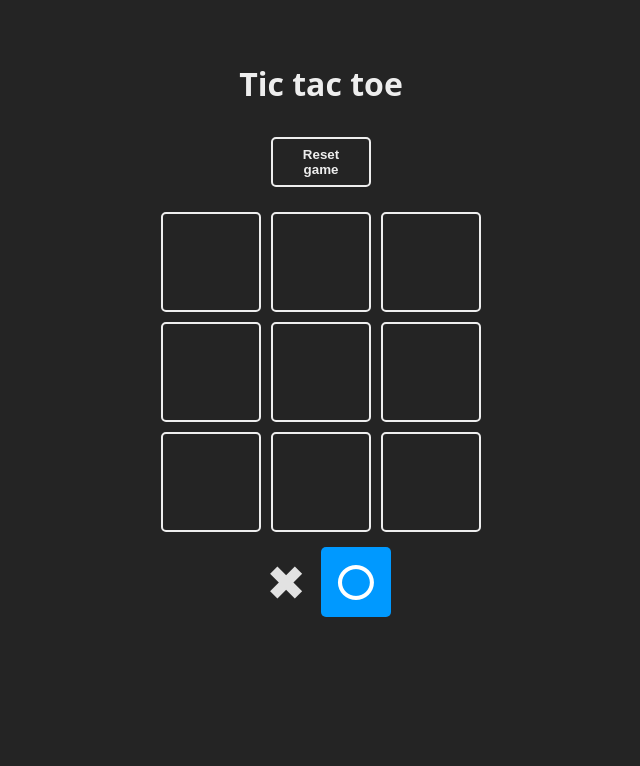
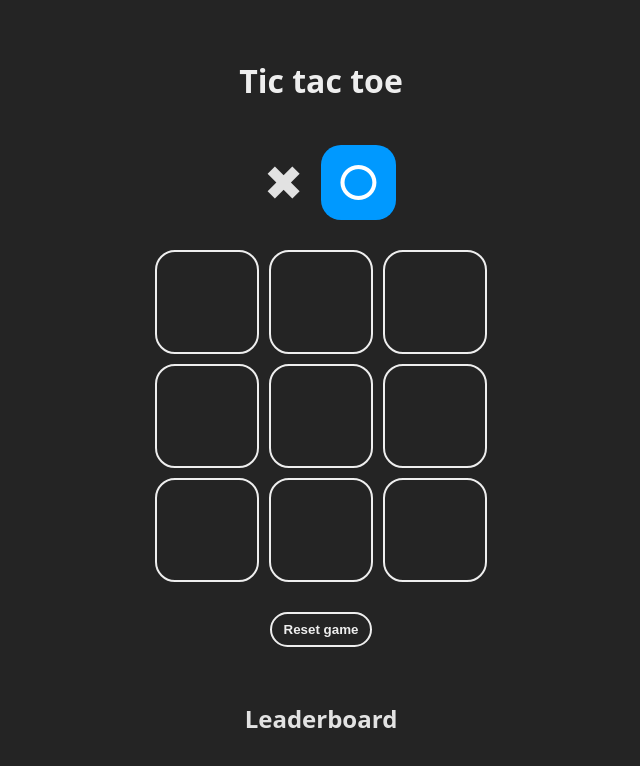
Before and after one commit to bautista225/tic-tac-toe, a React (Vite) app: page / in a window 1280 px wide. Shown: the top 766 px of the page, without its empty margins (319-959 px from the left). Built offline with nearby package versions, Linux system fonts and the light colour scheme.

Commit message:
Refactoring css

```diff
--- a/src/App.css
+++ b/src/App.css
@@ -1,41 +1,6 @@
-#root {
-  max-width: 1280px;
-  margin: 0 auto;
-  padding: 2rem;
-  text-align: center;
+.app {
+  display: flex;
+  flex-direction: column;
+  justify-content: center;
+  align-items: center;
 }
-
-.logo {
-  height: 6em;
-  padding: 1.5em;
-  will-change: filter;
-}
-.logo:hover {
-  filter: drop-shadow(0 0 2em #646cffaa);
-}
-.logo.react:hover {
-  filter: drop-shadow(0 0 2em #61dafbaa);
-}
-
-@keyframes logo-spin {
-  from {
-    transform: rotate(0deg);
-  }
-  to {
-    transform: rotate(360deg);
-  }
-}
-
-@media (prefers-reduced-motion: no-preference) {
-  a:nth-of-type(2) .logo {
-    animation: logo-spin infinite 20s linear;
-  }
-}
-
-.card {
-  padding: 2em;
-}
-
-.read-the-docs {
-  color: #888;
-}
--- a/src/App.jsx
+++ b/src/App.jsx
@@ -1,8 +1,14 @@
+import { Stats } from "./components/Stats";
+import { TicTacToeBoard } from "./components/TicTacToeBoard";
 import "./App.css";
-import { TicTacToeBoard } from "./components/TicTacToeBoard";
 
 function App() {
-  return <TicTacToeBoard />;
+  return (
+    <div className="app">
+      <TicTacToeBoard />
+      <Stats />
+    </div>
+  );
 }
 
 export default App;
--- a/src/components/Cell.jsx
+++ b/src/components/Cell.jsx
@@ -1,12 +1,10 @@
-export const Cell = ({ children, updateBoard, index, isSelected }) => {
-  const className = `square ${isSelected ? "is-selected" : ""}`;
-
+export const Cell = ({ children, updateBoard, index }) => {
   const handleClick = () => {
     updateBoard(index);
   };
 
   return (
-    <div className={className} onClick={handleClick}>
+    <div className="cell" onClick={handleClick}>
       {children}
     </div>
   );
--- a/src/components/EndGameModal.jsx
+++ b/src/components/EndGameModal.jsx
@@ -7,10 +7,10 @@ export const EndGameModal = ({ winner, handleNewGame }) => {
     winner === WINNER_OPTIONS.TIE ? "We have a tie" : `Congratulations to:`;
 
   return (
-    <section className="winner">
-      <div className="text">
-        <h2>{winnerText}</h2>
-        <header className="win">{winner}</header>
+    <section className="modal">
+      <div className="content">
+        <span className="title">{winnerText}</span>
+        <header className="winner">{winner}</header>
         <footer>
           <button onClick={handleNewGame}>New game</button>
         </footer>
--- /dev/null
+++ b/src/components/Stats.jsx
@@ -0,0 +1,5 @@
+export const Stats = () => (
+  <section>
+    <h2>Leaderboard</h2>
+  </section>
+);
--- /dev/null
+++ b/src/components/TicTacToeBoard.css
@@ -0,0 +1,105 @@
+.board {
+  width: fit-content;
+  margin: 40px auto;
+  text-align: center;
+  display: flex;
+  flex-direction: column;
+  gap: 30px;
+}
+
+.board h1 {
+  color: #eee;
+}
+
+.board button,
+.modal button {
+  padding: 8px 12px;
+  background: transparent;
+  border: 2px solid #eee;
+  color: #eee;
+  border-radius: 20px;
+  transition: 0.2s;
+  font-weight: bold;
+  cursor: pointer;
+  width: fit-content;
+  margin: auto;
+}
+
+.board button:hover,
+.modal button:hover {
+  background: #eee;
+  color: #222;
+}
+
+.board .game {
+  display: grid;
+  grid-template-columns: repeat(3, 1fr);
+  gap: 10px;
+}
+
+.turn {
+  display: flex;
+  justify-content: center;
+  margin: auto;
+  width: fit-content;
+  position: relative;
+}
+
+.player {
+  border-radius: 20px;
+  display: grid;
+  place-items: center;
+  cursor: pointer;
+  font-size: 48px;
+  width: 75px;
+  height: 75px;
+}
+
+.player.is-selected {
+  color: #fff;
+  background: #09f;
+}
+
+.modal {
+  position: absolute;
+  width: 100vw;
+  height: 100vh;
+  top: 0;
+  left: 0;
+  display: grid;
+  place-items: center;
+  background-color: rgba(0, 0, 0, 0.7);
+}
+
+.modal .title {
+  font-size: 25px;
+  font-weight: 500;
+}
+
+.modal .content {
+  background: #111;
+  height: 300px;
+  width: 320px;
+  border: 2px solid #eee;
+  border-radius: 20px;
+  display: flex;
+  flex-direction: column;
+  justify-content: center;
+  align-items: center;
+  gap: 40px;
+}
+
+.modal .winner {
+  font-size: 48px;
+}
+
+.cell {
+  width: 100px;
+  height: 100px;
+  border: 2px solid #eee;
+  border-radius: 20px;
+  display: grid;
+  place-items: center;
+  cursor: pointer;
+  font-size: 48px;
+}
--- a/src/components/TicTacToeBoard.jsx
+++ b/src/components/TicTacToeBoard.jsx
@@ -2,6 +2,8 @@ import { TURNS } from "../logic/constants";
 import { useTicTacToe } from "../hooks/useTicTacToe";
 import { Cell } from "./Cell";
 import { EndGameModal } from "./EndGameModal";
+import { Turn } from "./Turn";
+import "./TicTacToeBoard.css";
 
 export const TicTacToeBoard = () => {
   const { board, turn, winner, resetBoard, updateBoard } = useTicTacToe();
@@ -9,7 +11,12 @@ export const TicTacToeBoard = () => {
   return (
     <main className="board">
       <h1>Tic tac toe</h1>
-      <button onClick={resetBoard}>Reset game</button>
+
+      <section className="turn">
+        <Turn isSelected={turn === TURNS.X}>{TURNS.X}</Turn>
+        <Turn isSelected={turn === TURNS.O}>{TURNS.O}</Turn>
+      </section>
+
       <section className="game">
         {board.map((_, index) => (
           <Cell key={index} index={index} updateBoard={updateBoard}>
@@ -18,10 +25,7 @@ export const TicTacToeBoard = () => {
         ))}
       </section>
 
-      <section className="turn">
-        <Cell isSelected={turn === TURNS.X}>{TURNS.X}</Cell>
-        <Cell isSelected={turn === TURNS.O}>{TURNS.O}</Cell>
-      </section>
+      <button onClick={resetBoard}>Reset game</button>
 
       <EndGameModal winner={winner} handleNewGame={resetBoard} />
     </main>
--- /dev/null
+++ b/src/components/Turn.jsx
@@ -0,0 +1,4 @@
+export const Turn = ({ children, isSelected }) => {
+  const className = `player ${isSelected ? "is-selected" : ""}`;
+  return <div className={className}>{children}</div>;
+};
--- a/src/hooks/useTicTacToe.js
+++ b/src/hooks/useTicTacToe.js
@@ -6,14 +6,9 @@ import {
   TURNS,
   WINNER_OPTIONS,
 } from "../logic/constants";
-import { checkHasEnded, checkHasWinner, getFirstTurn } from "../logic/board";
+import { checkHasEnded, checkHasWinner, getInitialMove } from "../logic/board";
 import { recoverGame, resetGame, saveGame } from "../services/GameService";
 import { useEffect } from "react";
-
-const getInitialMove = () => ({
-  board: Array(9).fill(null),
-  turn: getFirstTurn(),
-});
 
 export const useTicTacToe = () => {
   const [{ board, turn }, setMove] = useState(() => {
--- a/src/index.css
+++ b/src/index.css
@@ -14,117 +14,3 @@
   -moz-osx-font-smoothing: grayscale;
   -webkit-text-size-adjust: 100%;
 }
-
-body {
-  margin: 0;
-  display: flex;
-  justify-content: center;
-  min-width: 320px;
-  min-height: 100vh;
-}
-
-* {
-  padding: 0;
-  margin: 0;
-  box-sizing: border-box;
-}
-
-.board {
-  width: fit-content;
-  margin: 40px auto;
-  text-align: center;
-}
-
-.board h1 {
-  color: #eee;
-  margin-bottom: 16px;
-}
-
-.board button {
-  padding: 8px 12px;
-  margin: 25px;
-  background: transparent;
-  border: 2px solid #eee;
-  color: #eee;
-  width: 100px;
-  border-radius: 5px;
-  transition: 0.2s;
-  font-weight: bold;
-  cursor: pointer;
-}
-
-.board button:hover {
-  background: #eee;
-  color: #222;
-}
-
-.board .game {
-  display: grid;
-  grid-template-columns: repeat(3, 1fr);
-  gap: 10px;
-}
-
-.turn {
-  display: flex;
-  justify-content: center;
-  margin: 15px auto;
-  width: fit-content;
-  position: relative;
-  border-radius: 10px;
-}
-
-.turn .square,
-.winner .square {
-  width: 70px;
-  height: 70px;
-  pointer-events: none;
-  border-color: transparent;
-}
-
-.square.is-selected {
-  color: #fff;
-  background: #09f;
-}
-
-.winner {
-  position: absolute;
-  width: 100vw;
-  height: 100vh;
-  top: 0;
-  left: 0;
-  display: grid;
-  place-items: center;
-  background-color: rgba(0, 0, 0, 0.7);
-}
-
-.winner .text {
-  background: #111;
-  height: 300px;
-  width: 320px;
-  border: 2px solid #eee;
-  border-radius: 10px;
-  display: flex;
-  flex-direction: column;
-  justify-content: center;
-  align-items: center;
-  gap: 20px;
-}
-
-.winner .win {
-  margin: 0 auto;
-  width: fit-content;
-  border-radius: 10px;
-  display: flex;
-  gap: 15px;
-}
-
-.square {
-  width: 100px;
-  height: 100px;
-  border: 2px solid #eee;
-  border-radius: 5px;
-  display: grid;
-  place-items: center;
-  cursor: pointer;
-  font-size: 48px;
-}
--- a/src/logic/board.js
+++ b/src/logic/board.js
@@ -1,8 +1,13 @@
 import { TURNS, WINNING_COMBINATIONS } from "./constants";
 
-export const getFirstTurn = () => {
+const getFirstTurn = () => {
   return Object.values(TURNS)[Math.floor(Math.random() * 2)];
 };
+
+export const getInitialMove = () => ({
+  board: Array(9).fill(null),
+  turn: getFirstTurn(),
+});
 
 export const checkHasWinner = (board) => {
   let player = null;
```
